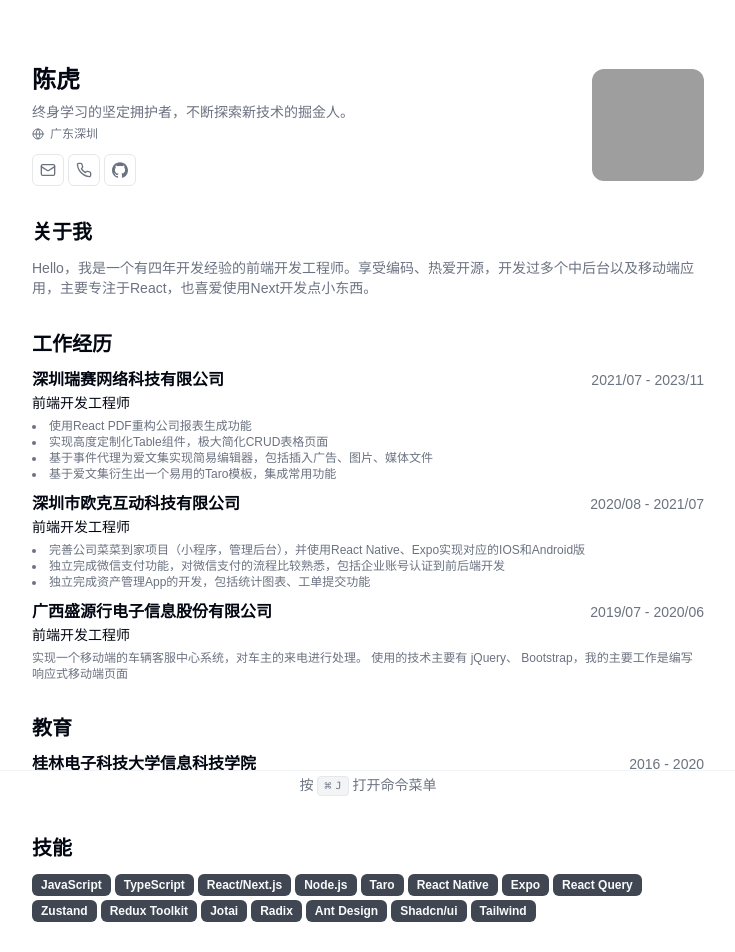
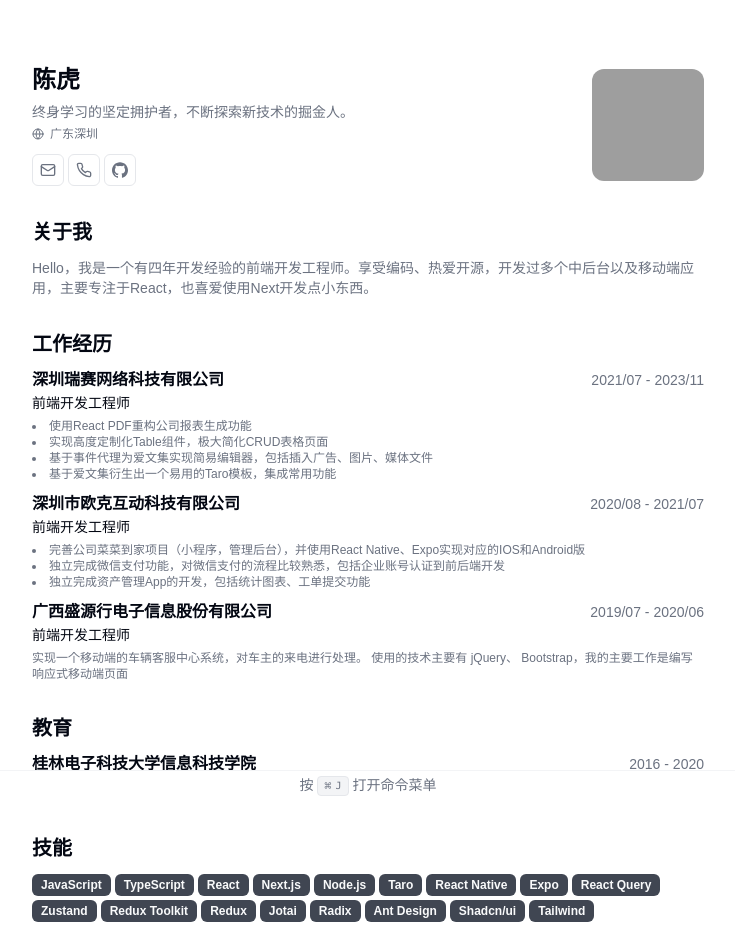
Before and after one commit to QingYuanO/cv, a Next.js app: page / in a window 1280 px wide. Shown: the top 952 px of the page, without its empty margins (272-1007 px from the left). Built offline with nearby package versions, Linux system fonts and the light colour scheme; grey boxes are pictures that could not be loaded; a web font is replaced by a local one.

Commit message:
update: 修改数据

```diff
--- a/src/data/resume-data.tsx
+++ b/src/data/resume-data.tsx
@@ -80,7 +80,8 @@ export const RESUME_DATA = {
   skills: [
     "JavaScript",
     "TypeScript",
-    "React/Next.js",
+    "React",
+    "Next.js",
     "Node.js",
     "Taro",
     "React Native",
@@ -88,6 +89,7 @@ export const RESUME_DATA = {
     "React Query",
     "Zustand",
     "Redux Toolkit",
+    "Redux",
     "Jotai",
     "Radix",
     "Ant Design",
```
